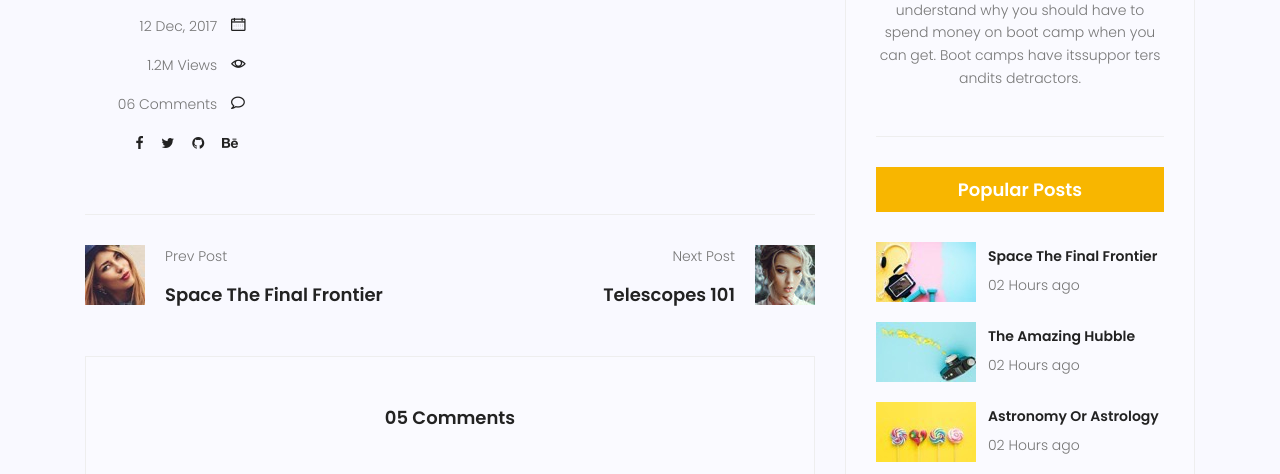
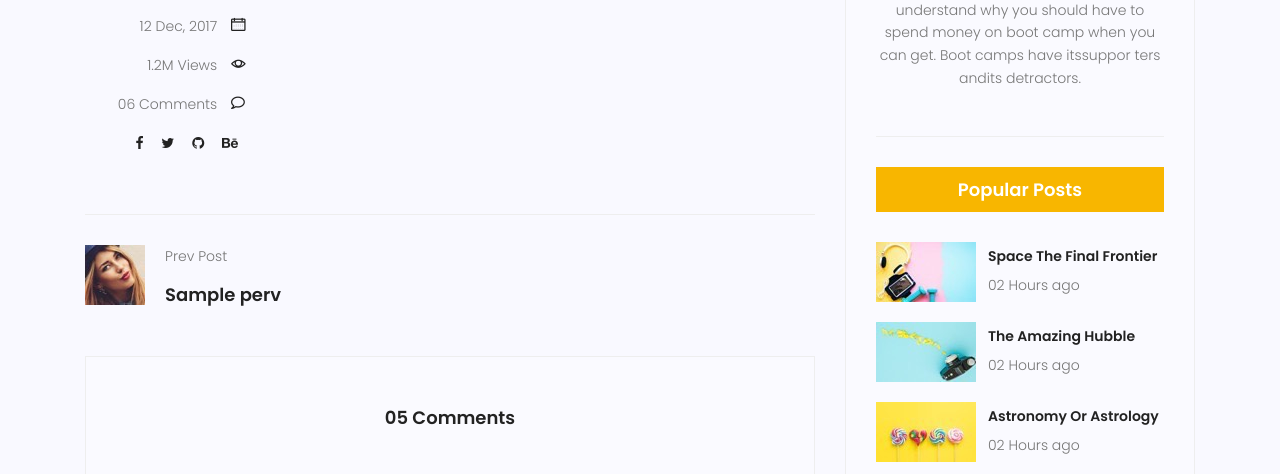
Before and after one commit to Ariwsb14/my-first-django-site, a Django app: template templates/blogs/blog-single.html in a window 1280 px wide. Shown: the part 880-1354 px from the top of the page. Run offline with Django 4.2, Linux system fonts and the light colour scheme; tables that the repository leaves empty hold one stand-in row (values such as "Sample post"); the template is opened without the code that fills it: values that come from a table or form of the project are taken from there, most other values are stand-ins (such as "Sample title", 1, 10 or a date in 2020); some libraries are stand-ins or nearby versions.

Commit message:
end of fasl6-tamrin2
+perv and next button in single post

```diff
--- a/templates/blogs/blog-single.html
+++ b/templates/blogs/blog-single.html
@@ -65,35 +65,49 @@
 				</div>
 				<div class="navigation-area">
 					<div class="row">
+
 						<div
 							class="col-lg-6 col-md-6 col-12 nav-left flex-row d-flex justify-content-start align-items-center">
 							<div class="thumb">
-								<a href="#"><img class="img-fluid" src="{% static 'img/blog/prev.jpg' %}" alt=""></a>
+							{% if perv != None %}
+								<a href="{% url 'blog:single' pid=perv.id %}"><img class="img-fluid" src="{% static 'img/blog/prev.jpg' %}" alt=""></a>
 							</div>
 							<div class="arrow">
-								<a href="#"><span class="lnr text-white lnr-arrow-left"></span></a>
+								<a href="{% url 'blog:single' pid=perv.id %}"><span class="lnr text-white lnr-arrow-left"></span></a>
 							</div>
 							<div class="detials">
 								<p>Prev Post</p>
-								<a href="#">
-									<h4>Space The Final Frontier</h4>
+								<a href="{% url 'blog:single' pid=perv.id %}">
+									<h4>
+										{{perv.title}}
+									</h4>
 								</a>
+								{% endif %}
 							</div>
+
 						</div>
+
 						<div
 							class="col-lg-6 col-md-6 col-12 nav-right flex-row d-flex justify-content-end align-items-center">
 							<div class="detials">
+							{% if next != None %}
 								<p>Next Post</p>
-								<a href="#">
-									<h4>Telescopes 101</h4>
+								<a href="{% url 'blog:single' pid=next.id %}">
+									<h4>
+										{{next.title}}
+									</h4>
 								</a>
+
 							</div>
 							<div class="arrow">
-								<a href="#"><span class="lnr text-white lnr-arrow-right"></span></a>
+								<a href="{% url 'blog:single' pid=next.id %}"><span class="lnr text-white lnr-arrow-right"></span></a>
 							</div>
 							<div class="thumb">
-								<a href="#"><img class="img-fluid" src="{% static 'img/blog/next.jpg' %}" alt=""></a>
+
+								<a href="{% url 'blog:single' pid=next.id %}"><img class="img-fluid" src="{% static 'img/blog/next.jpg' %}" alt=""></a>
+							{% endif %}
 							</div>
+
 						</div>
 					</div>
 				</div>
```
Also changed, not shown: blog/views.py (+25 -1 lines), media/blog/cat-widget2.jpg (added).
